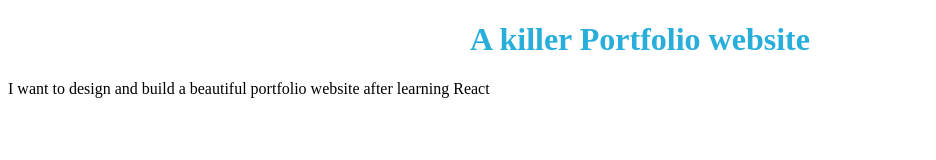
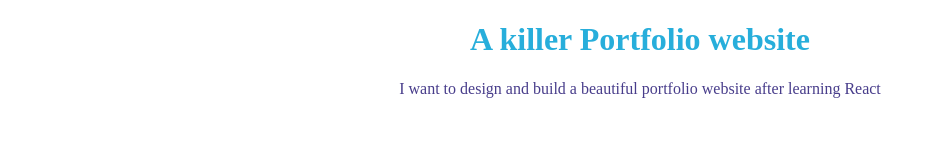
Before and after one commit to acciojob/render-multiple-component-react-AliveOrdinary, a React app: page / in a window 1280 px wide. Shown: the whole page, without its empty margins (0-936 px from the left). Built offline with nearby package versions, Linux system fonts and the light colour scheme.

Commit message:
created multiple components

```diff
--- a/src/components/App.js
+++ b/src/components/App.js
@@ -1,14 +1,13 @@
 import React, { Component, useState } from "react";
 import "../styles/App.css";
+import ProjectDesp from "./ProjectDesp";
+import ProjectName from "./ProjectName";
 
 const App = () => {
   return (
     <div id="main">
-      <h1 data-ns-test="project-name">A killer Portfolio website</h1>
-      <p data-ns-test="project-description">
-        I want to design and build a beautiful portfolio website after learning
-        React
-      </p>
+      <ProjectName />
+      <ProjectDesp />
     </div>
   );
 };
--- /dev/null
+++ b/src/components/ProjectDesp.js
@@ -0,0 +1,14 @@
+import React from "react";
+
+const ProjectDesp = () => {
+  return (
+    <div>
+      <p data-ns-test="project-description">
+        I want to design and build a beautiful portfolio website after learning
+        React
+      </p>
+    </div>
+  );
+};
+
+export default ProjectDesp;
--- /dev/null
+++ b/src/components/ProjectName.js
@@ -0,0 +1,11 @@
+import React from "react";
+
+const ProjectName = () => {
+  return (
+    <div>
+      <h1 data-ns-test="project-name">A killer Portfolio website</h1>
+    </div>
+  );
+};
+
+export default ProjectName;
--- a/src/styles/App.css
+++ b/src/styles/App.css
@@ -3,8 +3,12 @@ h1 {
   text-align: center;
 }
 
+p {
+  color: darkslateblue;
+  text-align: center;
+}
 
-button{
+button {
   color: #27aedb;
   text-align: center;
   justify-content: center;
```
Lines whose indentation alone changed are shown as unchanged.
